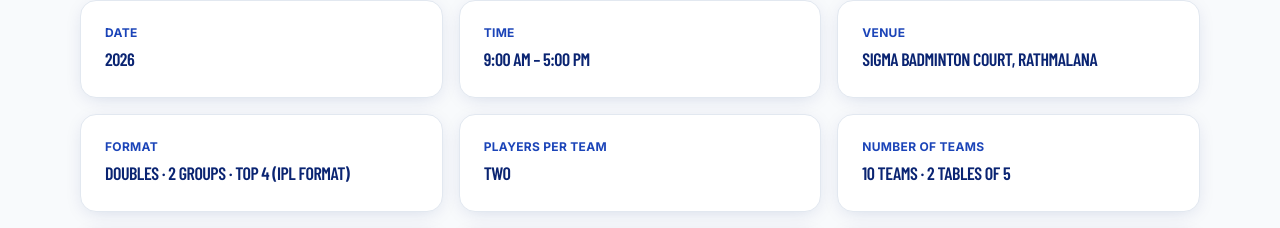
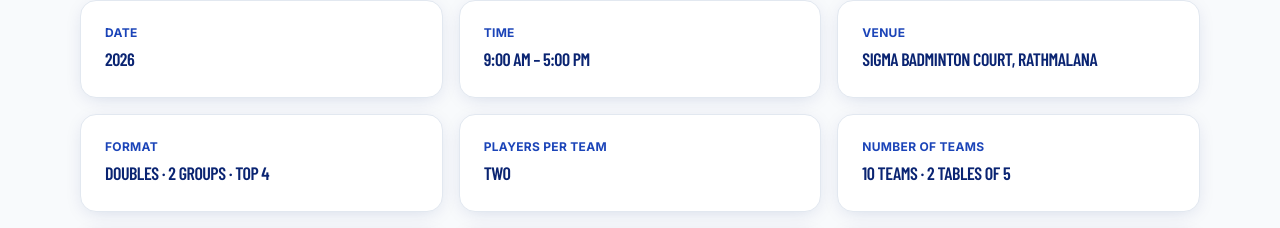
Before and after one commit to HurricaneA/shuttle-smash, a React (Vite) app: page / in a window 1280 px wide. Shown: the part 904-1132 px from the top of the page. Built offline with nearby package versions, Linux system fonts and the light colour scheme; a web font is replaced by a local one.

Commit message:
removed IPL format wording

```diff
--- a/src/content/event.ts
+++ b/src/content/event.ts
@@ -16,7 +16,7 @@ export const event = {
     { label: 'Date', value: '2026' },
     { label: 'Time', value: '9:00 AM – 5:00 PM' },
     { label: 'Venue', value: 'Sigma Badminton Court, Rathmalana' },
-    { label: 'Format', value: 'Doubles · 2 groups · Top 4 (IPL format)' },
+    { label: 'Format', value: 'Doubles · 2 groups · Top 4' },
     { label: 'Players per team', value: 'Two' },
     { label: 'Number of teams', value: '10 Teams · 2 tables of 5' },
     { label: 'Team selection', value: 'Confirmed by the organizing committee' },
--- a/src/pages/Bracket.tsx
+++ b/src/pages/Bracket.tsx
@@ -17,7 +17,7 @@ export default function Bracket() {
         <div className="mx-auto flex max-w-6xl flex-col items-center gap-3 px-4 py-10 text-center">
           <h1 className="text-4xl font-extrabold text-white sm:text-5xl">Live Standings &amp; Bracket</h1>
           <p className="text-white/80">
-            Two groups · round-robin · Top 4 playoffs (IPL format) · updates automatically
+            Two groups · round-robin · Top 4 playoffs · updates automatically
           </p>
         </div>
       </section>
```
